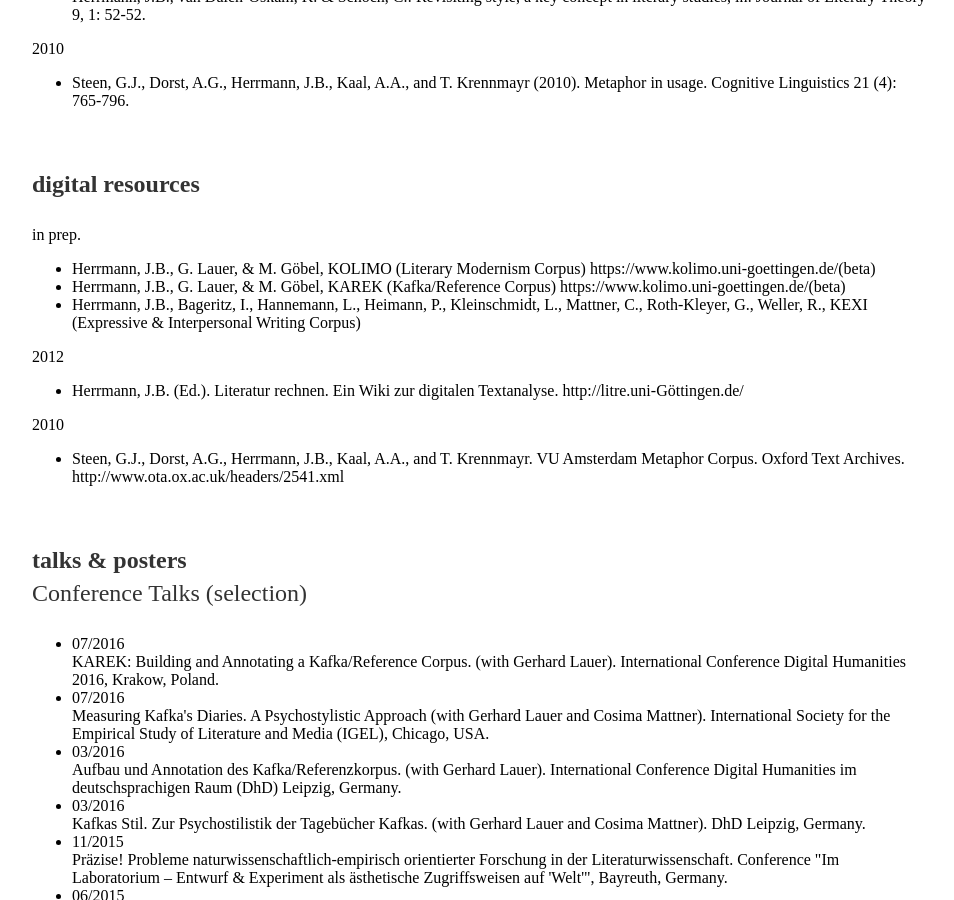
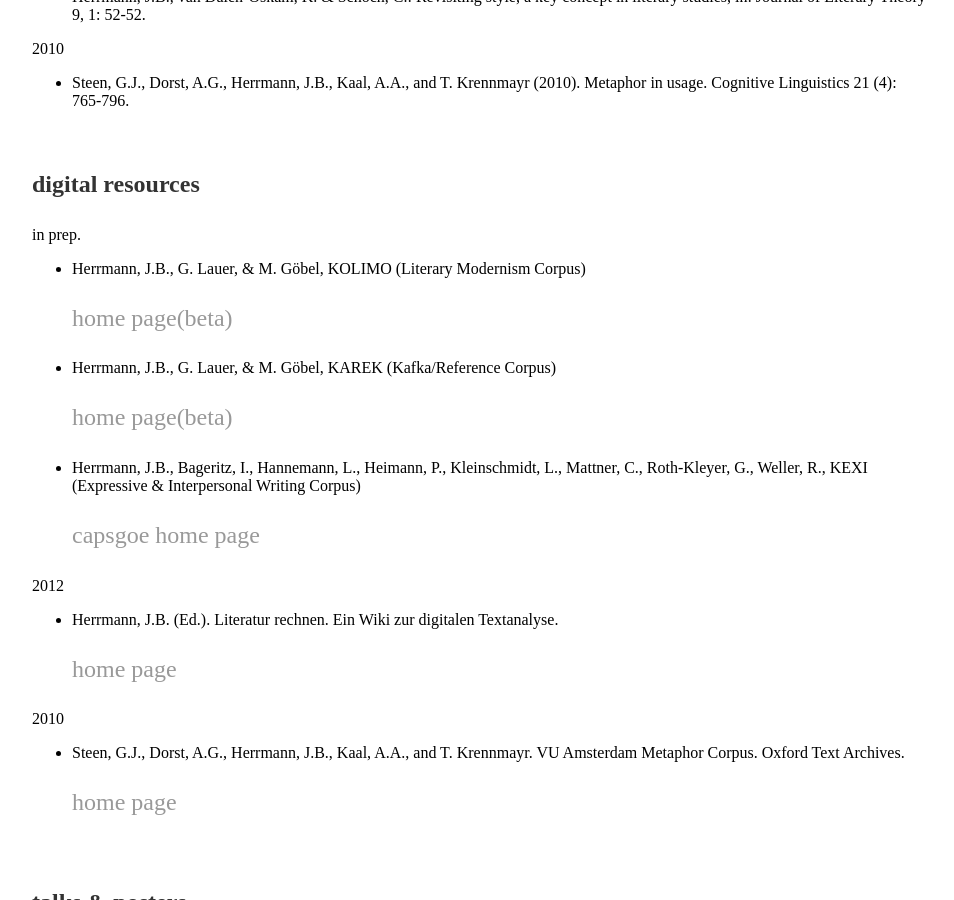
Before and after one commit to jberenike/jberenike.github.io, a Jekyll site: the page built from publications.html, in a window 1280 px wide and 900 px high, scrolled down 1765 px. Shown: the whole window, without its empty margins (160-1114 px from the left). Built offline with Jekyll 4.4.1, drawn with Linux system fonts in a browser that asks for light colours.

Commit message:
with links

```diff
--- a/publications.html
+++ b/publications.html
@@ -45,17 +45,17 @@ under review
 <p><b>digital resources</b></p>
 in prep.
 <ul>
-<li>Herrmann, J.B., G. Lauer, & M. Göbel, KOLIMO (Literary Modernism Corpus) https://www.kolimo.uni-goettingen.de/(beta)
-<li>Herrmann, J.B., G. Lauer, & M. Göbel, KAREK (Kafka/Reference Corpus) https://www.kolimo.uni-goettingen.de/(beta)
-<li>Herrmann, J.B., Bageritz, I., Hannemann, L., Heimann, P., Kleinschmidt, L., Mattner, C., Roth-Kleyer, G., Weller, R., KEXI (Expressive & Interpersonal Writing Corpus)
+<li>Herrmann, J.B., G. Lauer, & M. Göbel, KOLIMO (Literary Modernism Corpus)  <p><a href="https://www.kolimo.uni-goettingen.de/" target="_blank">home page(beta)</a></p>
+<li>Herrmann, J.B., G. Lauer, & M. Göbel, KAREK (Kafka/Reference Corpus)  <p><a href="https://www.kolimo.uni-goettingen.de/" target="_blank">home page(beta)</a></p>
+<li>Herrmann, J.B., Bageritz, I., Hannemann, L., Heimann, P., Kleinschmidt, L., Mattner, C., Roth-Kleyer, G., Weller, R., KEXI (Expressive & Interpersonal Writing Corpus)<p> <a href="https://capsgoe.wordpress.com/" target="_blank"> capsgoe home page</a></p>
 </ul>
 2012
 <ul>
-<li>Herrmann, J.B. (Ed.). Literatur rechnen. Ein Wiki zur digitalen Textanalyse. http://litre.uni-Göttingen.de/
+<li>Herrmann, J.B. (Ed.). Literatur rechnen. Ein Wiki zur digitalen Textanalyse.  <p><a href="http://litre.uni-goettingen.de/" target="_blank">home page</a></p>
 </ul>
 2010
 <ul>
-<li>Steen, G.J., Dorst, A.G., Herrmann, J.B., Kaal, A.A., and T. Krennmayr. VU Amsterdam Metaphor Corpus. Oxford Text Archives. http://www.ota.ox.ac.uk/headers/2541.xml</li>
+<li>Steen, G.J., Dorst, A.G., Herrmann, J.B., Kaal, A.A., and T. Krennmayr. VU Amsterdam Metaphor Corpus. Oxford Text Archives.  <p><a href="http://www.ota.ox.ac.uk/headers/2541.xml" target="_blank">home page</a></p></li>
 </ul>
 <br>
 
```
